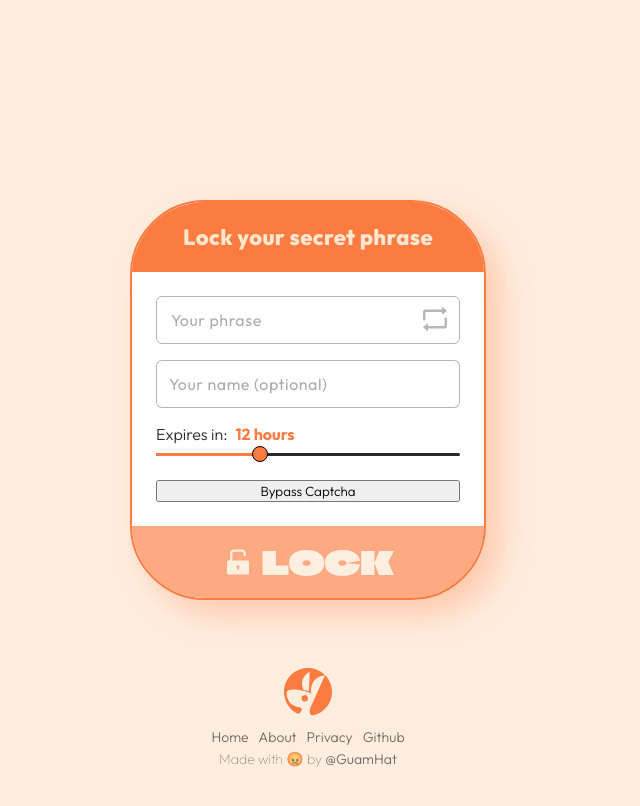
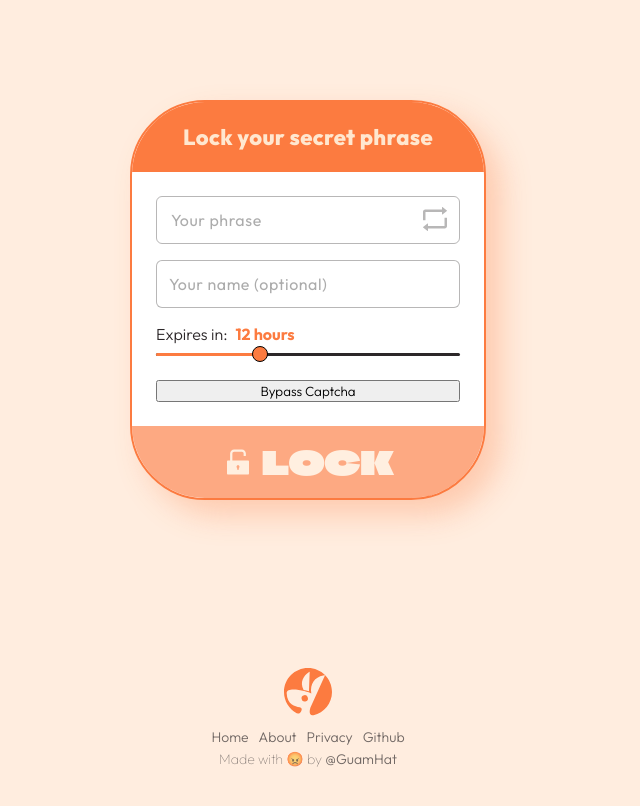
Before and after one commit to gsajith/captcharoo, a Next.js app: page / in a window 1280 px wide. Shown: the top 806 px of the page, without its empty margins (332-972 px from the left). Built offline with nearby package versions, Linux system fonts and the light colour scheme.

Commit message:
Fix it again

```diff
--- a/src/styles/Home.module.css
+++ b/src/styles/Home.module.css
@@ -5,7 +5,7 @@
   align-items: center;
   min-height: 100vh;
   background: var(--background);
-  margin-bottom: 200px;
+  padding-bottom: 200px;
 }
 
 .main,
```
